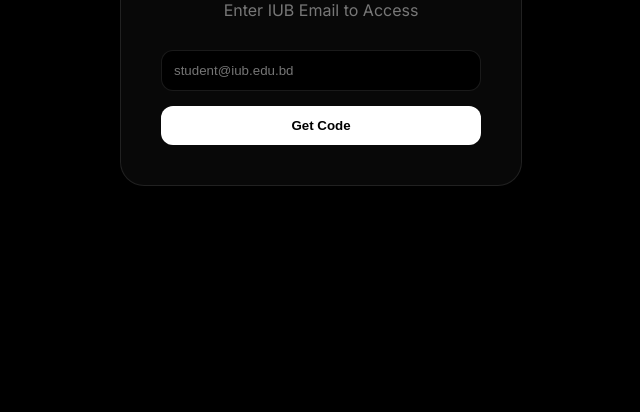
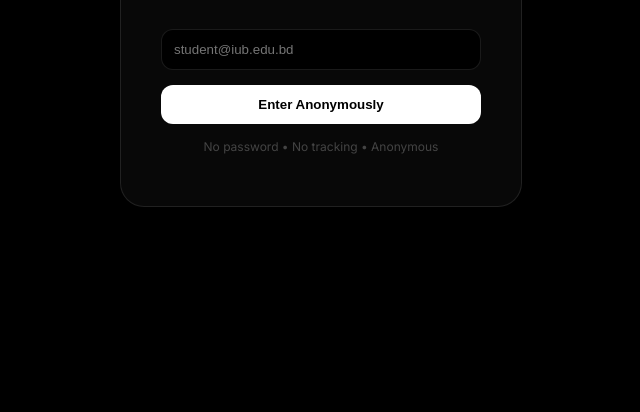
Before and after one commit to alnuman6t9/iub_anonTalk, a website: page public/index.html in a window 1280 px wide. Shown: the part 388-800 px from the top of the page, without its empty margins (319-959 px from the left). Drawn offline with Linux system fonts and the light colour scheme.

Commit message:
Update index.html

```diff
--- a/public/index.html
+++ b/public/index.html
@@ -1,52 +1,78 @@
 <!DOCTYPE html>
 <html lang="en">
 <head>
-    <meta charset="UTF-8"><meta name="viewport" content="width=device-width, initial-scale=1.0">
+    <meta charset="UTF-8">
+    <meta name="viewport" content="width=device-width, initial-scale=1.0">
     <title>AnonTalk IUB</title>
+
     <link href="https://fonts.googleapis.com/css2?family=Inter:wght@300;400;700;900&display=swap" rel="stylesheet">
     <link rel="stylesheet" href="style.css">
 </head>
 <body>
+
     <div class="mesh-bg"></div>
 
+    <!-- AUTH OVERLAY -->
     <div id="auth-overlay" class="auth-overlay">
         <div class="glass-card auth-box">
             <h1 class="logo-main">AnonTalk</h1>
-            <p style="color:#777; margin-bottom:30px">Enter IUB Email to Access</p>
-            <div id="step-1">
-                <input type="email" id="email-input" class="glossy-input" placeholder="student@iub.edu.bd">
-                <button onclick="sendCode()" class="glossy-btn">Get Code</button>
-            </div>
-            <div id="step-2" style="display:none">
-                <input type="text" id="code-input" class="glossy-input" placeholder="6-digit code">
-                <button onclick="verifyCode()" class="glossy-btn">Verify Access</button>
-            </div>
+            <p style="color:#777;margin-bottom:30px">
+                Access only for IUB students
+            </p>
+
+            <input
+                type="email"
+                id="email-input"
+                class="glossy-input"
+                placeholder="student@iub.edu.bd"
+            >
+
+            <button onclick="login()" class="glossy-btn">
+                Enter Anonymously
+            </button>
+
+            <p style="margin-top:15px;font-size:12px;color:#444">
+                No password • No tracking • Anonymous
+            </p>
         </div>
     </div>
 
+    <!-- MAIN FEED -->
     <div id="main-feed" class="container" style="display:none">
-        <div class="logo-sm">VOID</div>
 
+        <div class="logo-sm">AnonTalk</div>
+
+        <!-- COMPOSE -->
         <div class="glass-card compose">
             <textarea id="post-box" placeholder="What's on your mind?"></textarea>
             <div class="card-ft">
-                <button onclick="createPost()" class="glossy-btn-sm">Post Anonymously</button>
+                <button onclick="createPost()" class="glossy-btn-sm">
+                    Post Anonymously
+                </button>
             </div>
         </div>
 
+        <!-- NOTIFICATIONS -->
         <div id="notif-bar" class="glass-card notif-box" style="display:none">
-            <div class="notif-header">Notifications <span onclick="clearNotifs()">×</span></div>
+            <div class="notif-header">
+                Notifications
+                <span onclick="clearNotifs()">×</span>
+            </div>
             <div id="notif-content"></div>
         </div>
 
+        <!-- TABS -->
         <div class="tabs">
             <button class="t-btn active" onclick="setTab('new', this)">Latest</button>
             <button class="t-btn" onclick="setTab('hot', this)">Hot</button>
             <button class="t-btn" onclick="setTab('old', this)">History</button>
         </div>
 
+        <!-- FEED -->
         <div id="feed-list"></div>
+
     </div>
+
     <script src="script.js"></script>
 </body>
 </html>
```
